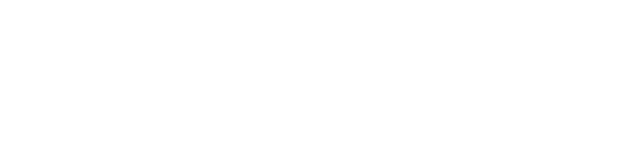
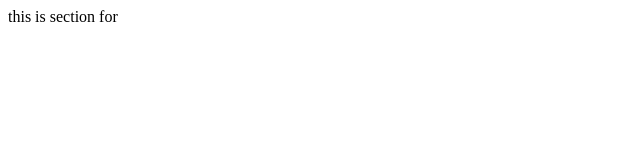
Before and after one commit to TechbyNikhil/html, a plain HTML site: page section.html in a window 1280 px wide. Shown: the whole page, without its empty margins (0-640 px from the left). Drawn offline with Linux system fonts and the light colour scheme.

Commit message:
Add section element to section.html

```diff
--- a/section.html
+++ b/section.html
@@ -10,7 +10,7 @@
 </body>
 </html>
 
-
+<section> this is section for </section>
 <!-- <!DOCTYPE html>
 <html lang="en">
 <head>
```
